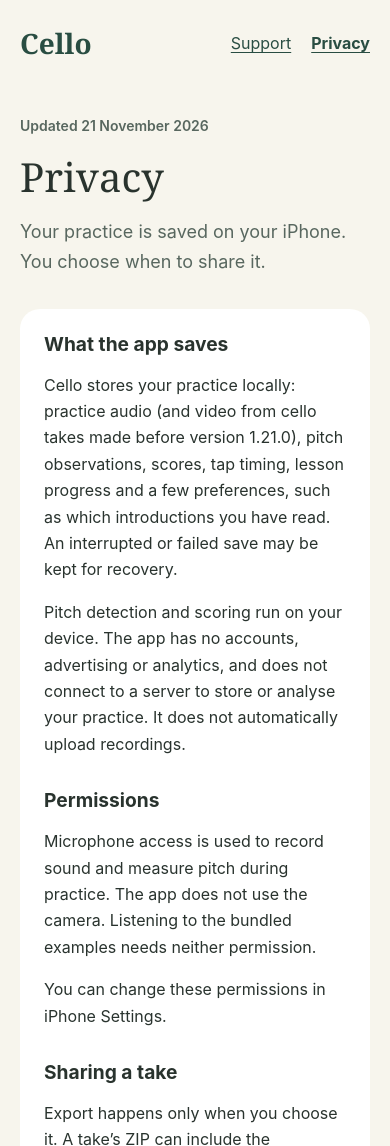
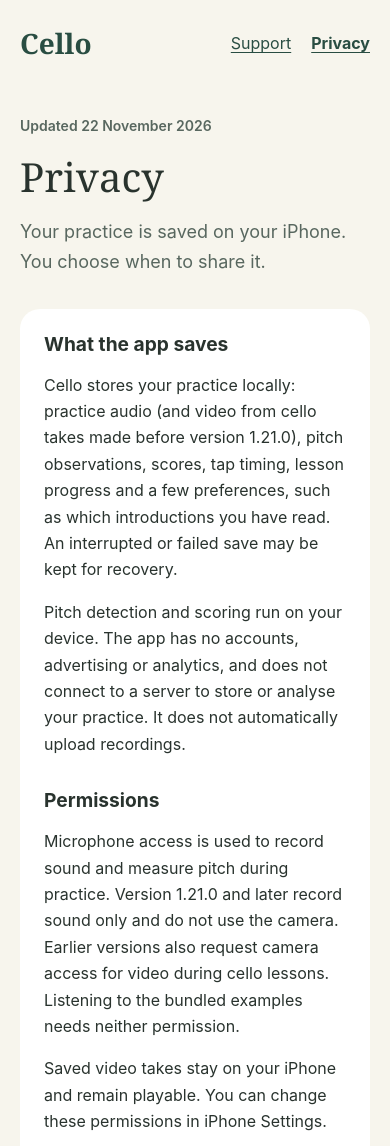
Before and after one commit to RonildoBraga/cello, a plain HTML site: page docs/privacy.html in a window 390 px wide. Shown: the top 1146 px of the page. Drawn offline with Linux system fonts and the light colour scheme.

Commit message:
Clarify microphone and camera permissions by app version

```diff
--- a/docs/privacy.html
+++ b/docs/privacy.html
@@ -20,7 +20,7 @@
     </header>
     <main id="main">
       <div class="intro">
-        <p class="eyebrow">Updated 21 November 2026</p>
+        <p class="eyebrow">Updated 22 November 2026</p>
         <h1>Privacy</h1>
         <p>Your practice is saved on your iPhone. You choose when to share it.</p>
       </div>
@@ -32,8 +32,8 @@
         </section>
         <section aria-labelledby="access">
           <h2 id="access">Permissions</h2>
-          <p>Microphone access is used to record sound and measure pitch during practice. The app does not use the camera. Listening to the bundled examples needs neither permission.</p>
-          <p>You can change these permissions in iPhone Settings.</p>
+          <p>Microphone access is used to record sound and measure pitch during practice. Version 1.21.0 and later record sound only and do not use the camera. Earlier versions also request camera access for video during cello lessons. Listening to the bundled examples needs neither permission.</p>
+          <p>Saved video takes stay on your iPhone and remain playable. You can change these permissions in iPhone Settings.</p>
         </section>
         <section aria-labelledby="sharing">
           <h2 id="sharing">Sharing a take</h2>
```
